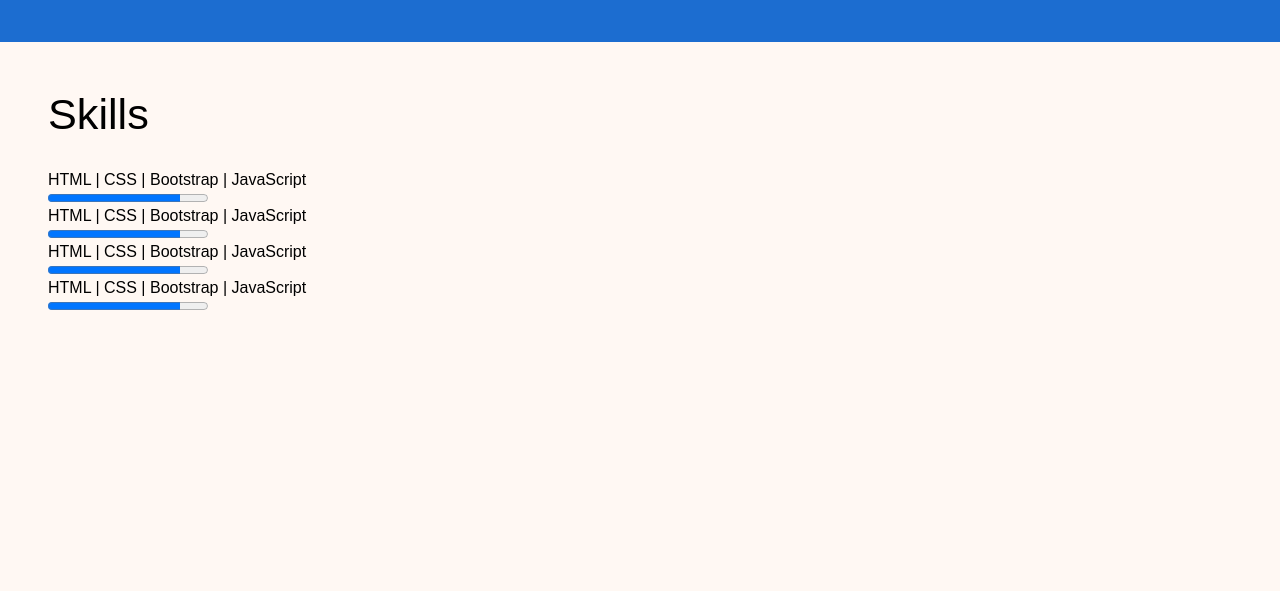
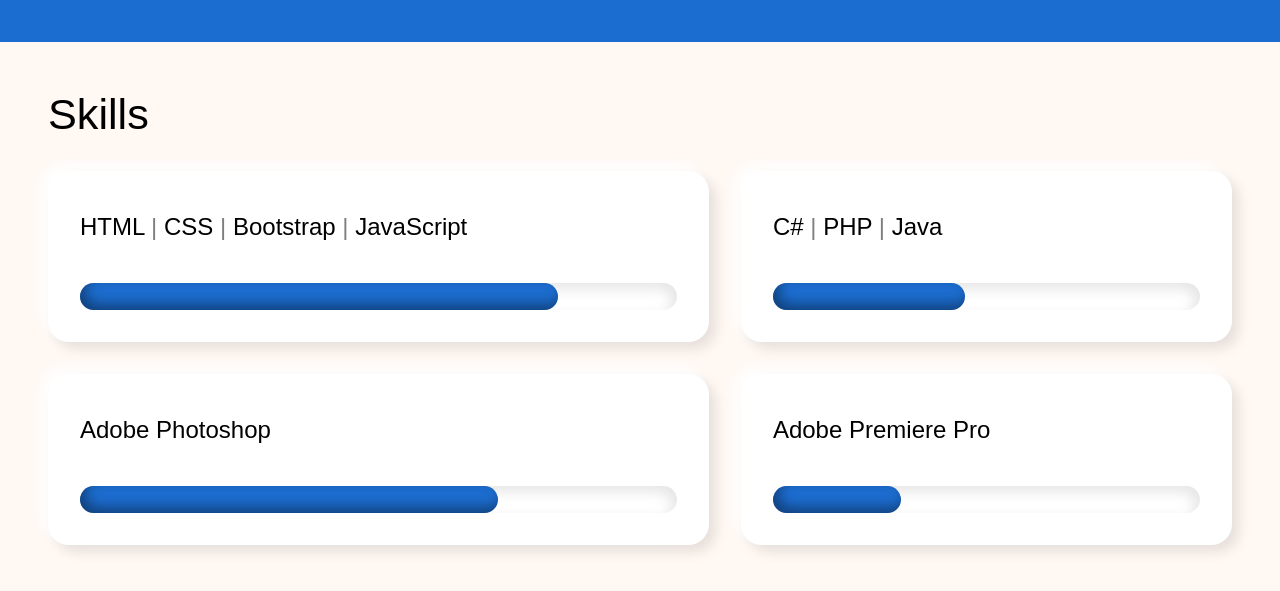
Before and after one commit to ahmedazadi/me, a plain HTML site: page index.html in a window 1280 px wide. Shown: the part 1029-1620 px from the top of the page. Before the commit the page ends 1344 px from the top, so only its background shows below. Drawn offline with Linux system fonts and the light colour scheme; a web font is replaced by a local one.

Commit message:
css Skills section

```diff
--- a/index.html
+++ b/index.html
@@ -73,48 +73,56 @@
         <h3 class="section-header">Skills</h3>
 
         <!-- container for skills cards -->
-        <div class="skills-container">
-          <!-- skill card -->
+        <div class="skills-card-container">
+          <!-- skills card columns -->
           <div class="skill-card">
             <p class="card-text">
               HTML <span class="gray">|</span> CSS
               <span class="gray">|</span> Bootstrap
-              <span class="gray">|</span> JavaScript
+              <span class="gray">|</span>
+              JavaScript
             </p>
-            <progress max="100" value="83"></progress>
+            <div class="skills-progress-background">
+              <div class="skills-progress-foreground" style="width: 80%"></div>
+            </div>
           </div>
-
+          <!-- end of card -->
           <!-- skill card -->
           <div class="skill-card">
             <p class="card-text">
-              HTML <span class="gray">|</span> CSS
-              <span class="gray">|</span> Bootstrap
-              <span class="gray">|</span> JavaScript
+              C# <span class="gray">|</span> PHP
+              <span class="gray">|</span> Java
             </p>
-            <progress max="100" value="83"></progress>
+            <div class="skills-progress-background">
+              <div class="skills-progress-foreground" style="width: 45%"></div>
+            </div>
           </div>
-
+          <!-- end of card -->
           <!-- skill card -->
           <div class="skill-card">
-            <p class="card-text">
-              HTML <span class="gray">|</span> CSS
-              <span class="gray">|</span> Bootstrap
-              <span class="gray">|</span> JavaScript
-            </p>
-            <progress max="100" value="83"></progress>
+            <p class="card-text">Adobe Photoshop</p>
+            <div class="skills-progress-background">
+              <div class="skills-progress-foreground" style="width: 70%"></div>
+            </div>
           </div>
-
+          <!-- end of card -->
           <!-- skill card -->
           <div class="skill-card">
-            <p class="card-text">
-              HTML <span class="gray">|</span> CSS
-              <span class="gray">|</span> Bootstrap
-              <span class="gray">|</span> JavaScript
-            </p>
-            <progress max="100" value="83"></progress>
+            <p class="card-text">Adobe Premiere Pro</p>
+            <div class="skills-progress-background">
+              <div class="skills-progress-foreground" style="width: 30%"></div>
+            </div>
           </div>
         </div>
       </div>
     </section>
+    <br />
+    <br />
+    <br />
+    <br />
+    <br />
+    <br />
+    <br />
+    <br />
   </body>
 </html>
--- a/sytle.css
+++ b/sytle.css
@@ -16,6 +16,7 @@
 }
 body {
   background-color: var(--back-color);
+  font-size: 1.5rem;
 }
 
 /* general CSS */
@@ -29,6 +30,10 @@
   font-size: 2.7rem;
   font-weight: lighter;
   padding: 3rem 0 2rem;
+}
+
+.gray {
+  color: var(--gray-color);
 }
 
 /* navigation */
@@ -141,6 +146,42 @@
 }
 .about-paragraph {
   margin-left: 4rem;
-  font-size: 1.5rem;
   font-weight: lighter;
 }
+
+/* skills section */
+/* skills card container */
+.skills-card-container {
+  display: grid;
+  grid-template-columns: auto auto;
+  row-gap: 2rem;
+  column-gap: 2rem;
+}
+
+/* card */
+.skill-card {
+  background: var(--white-color);
+  height: fit-content;
+  padding: 2rem;
+  border-radius: 1.3rem;
+  box-shadow: 7px 7px 13px rgba(0, 0, 0, 0.1), -7px -7px 15px rgb(255, 255, 255);
+}
+.card-text {
+  line-height: 3rem;
+}
+
+/* skills progress */
+.skills-progress-background {
+  margin-top: 2rem;
+  height: 1.7rem;
+  background-color: var(--white-color);
+  border-radius: 1rem;
+  box-shadow: inset -5px 6px 13px rgba(0, 0, 0, 0.1);
+}
+/* skills progress foreground */
+.skills-progress-foreground {
+  height: inherit;
+  border-radius: inherit;
+  background-color: var(--blue-color);
+  box-shadow: inset 5px -6px 13px rgba(0, 0, 0, 0.4);
+}
```
